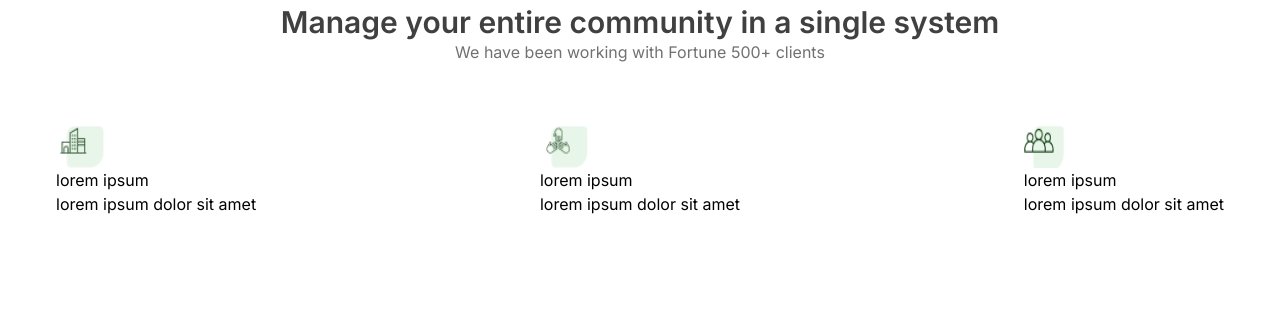
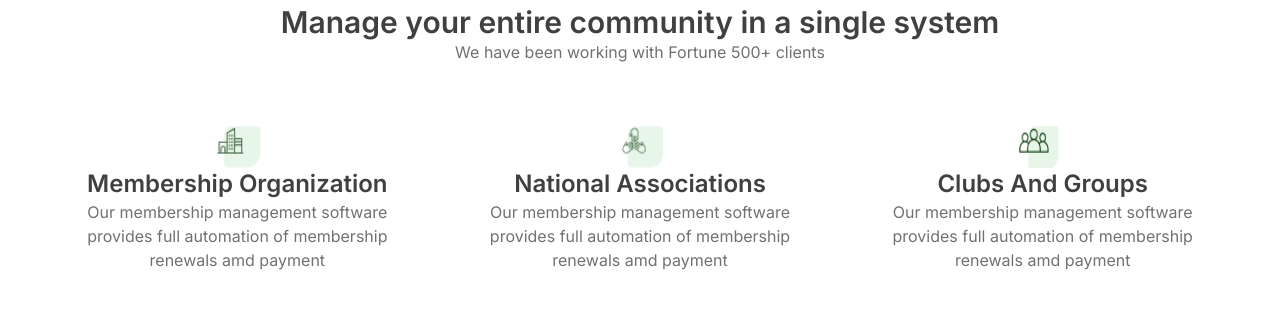
Before and after one commit to zablon-oigo/agency, a React (Vite) app: page / in a window 1280 px wide. Shown: the part 1180-1502 px from the top of the page. Built offline with nearby package versions, Linux system fonts and the light colour scheme.

Commit message:
adding content to services card

```diff
--- a/src/assets/Layout/Card.jsx
+++ b/src/assets/Layout/Card.jsx
@@ -7,21 +7,21 @@ function Card() {
   const items = [
     {
       id: 1,
-      title: 'lorem ipsum',
+      title: 'membership organization',
       icon: icon1,
-      description: 'lorem ipsum dolor sit amet'
+      description: 'our membership management software provides full automation of membership renewals amd payment'
     },
     {
       id: 2,
-      title: 'lorem ipsum',
+      title: 'national associations',
       icon: icon2,
-      description: 'lorem ipsum dolor sit amet'
+      description: 'our membership management software provides full automation of membership renewals amd payment'
     },
     {
       id: 3,
-      title: 'lorem ipsum',
+      title: 'clubs and groups',
       icon: icon3,
-      description: 'lorem ipsum dolor sit amet'
+      description: 'our membership management software provides full automation of membership renewals amd payment'
     }
   ];
 
@@ -31,13 +31,13 @@ function Card() {
         <div className="" key={item.id}>
           <div className="">
             <span className="">
-              <img src={item.icon} alt="" className='w-12 h-12' />
+              <img src={item.icon} alt="" className='mx-auto w-12 h-12' />
             </span>
           </div>
-          <h2 className="">
+          <h2 className="text-2xl font-semibold text-neutralDGray capitalize text-center">
             {item.title}
           </h2>
-          <p className="">
+          <p className="text-md text-neutralGray  first-letter:capitalize text-center ">
             {item.description}
           </p>
         </div>
```
